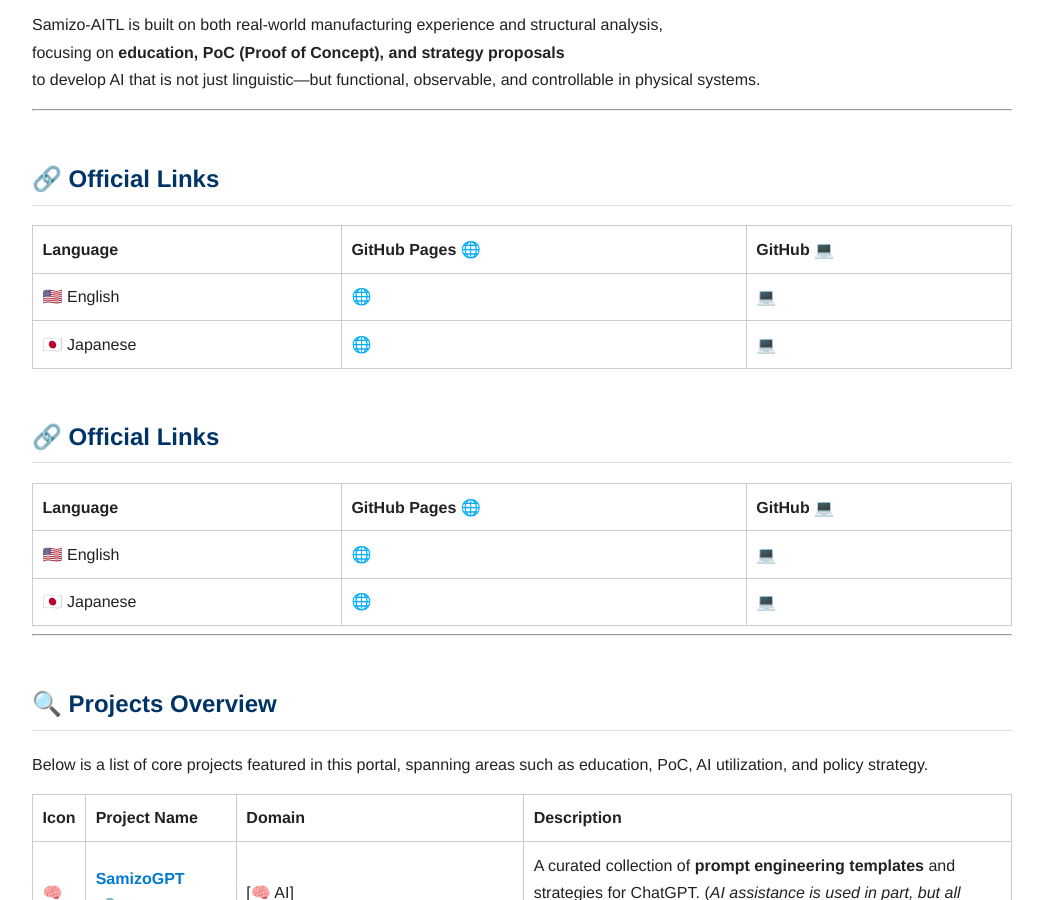
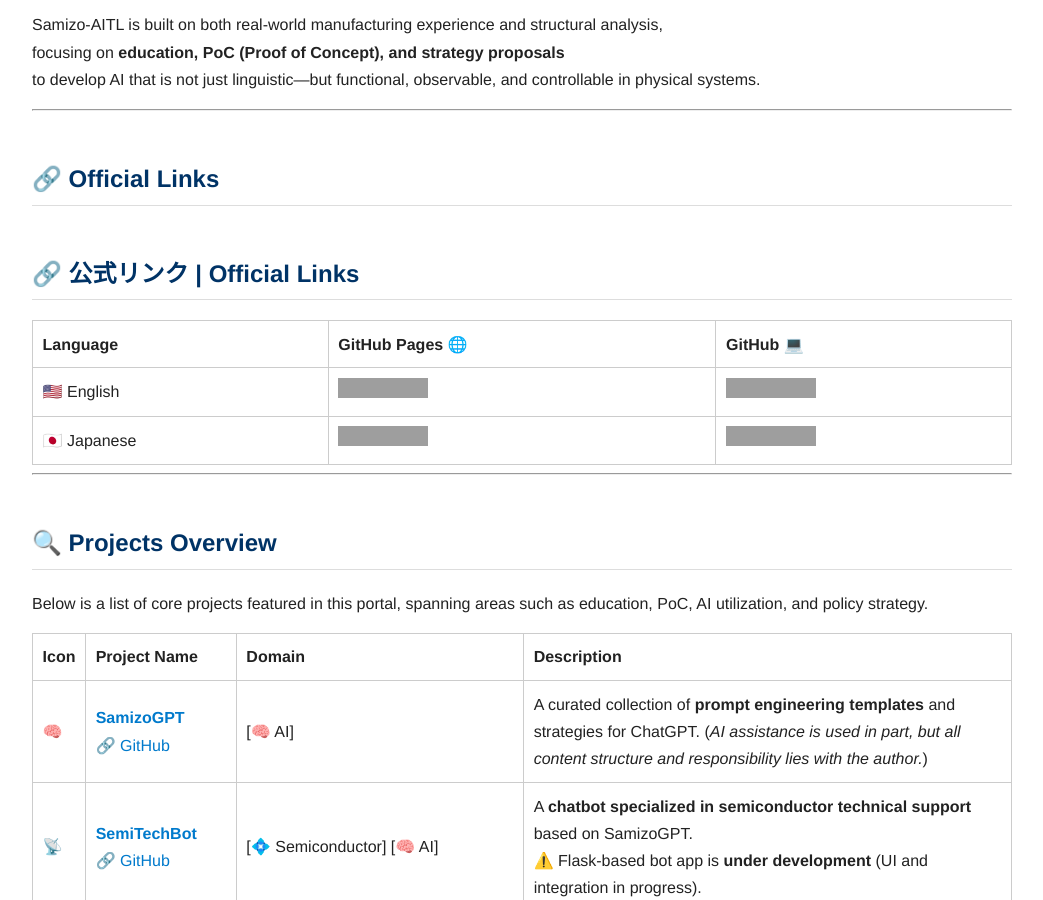
Before and after one commit to Samizo-AITL/Samizo-AITL.github.io, a Jekyll site: the page built from en/index.md, in a window 1280 px wide and 900 px high, scrolled down 374 px. Shown: the whole window, without its empty margins (118-1161 px from the left). Built offline with Jekyll 4.4.1, drawn with Linux system fonts in a browser that asks for light colours; grey boxes are pictures that could not be loaded.

Commit message:
Update index.md

```diff
--- a/en/index.md
+++ b/en/index.md
@@ -23,17 +23,12 @@
 
 ## 🔗 Official Links
 
-| Language | GitHub Pages 🌐 | GitHub 💻 |
-|----------|-----------------|-----------|
-| 🇺🇸 English | [🌐](https://samizo-aitl.github.io/en/) | [💻](https://github.com/Samizo-AITL/Samizo-AITL.github.io/tree/main/en) |
-| 🇯🇵 Japanese | [🌐](https://samizo-aitl.github.io/) | [💻](https://github.com/Samizo-AITL/Samizo-AITL.github.io) |
+## 🔗 公式リンク | Official Links
 
-## 🔗 Official Links
-
-| Language  | GitHub Pages 🌐 | GitHub 💻 |
-|-----------|----------------|-----------|
-| 🇺🇸 English | [🌐](https://samizo-aitl.github.io/en/) | [💻](https://github.com/Samizo-AITL/Samizo-AITL.github.io/tree/main/en) |
-| 🇯🇵 Japanese | [🌐](https://samizo-aitl.github.io/) | [💻](https://github.com/Samizo-AITL/Samizo-AITL.github.io) |
+| Language | GitHub Pages 🌐 | GitHub 💻　|
+|--------------------|--------------|--------|
+| 🇺🇸 English | [![GitHub Pages EN](https://img.shields.io/badge/GitHub%20Pages-English-brightgreen?logo=github)](https://samizo-aitl.github.io/en/) | [![GitHub Repo EN](https://img.shields.io/badge/GitHub-English-blue?logo=github)](https://github.com/Samizo-AITL/Samizo-AITL.github.io/tree/main/en) |
+| 🇯🇵 Japanese | [![GitHub Pages JP](https://img.shields.io/badge/GitHub%20Pages-日本語版-brightgreen?logo=github)](https://samizo-aitl.github.io/) | [![GitHub Repo JP](https://img.shields.io/badge/GitHub-日本語版-blue?logo=github)](https://github.com/Samizo-AITL/Samizo-AITL.github.io) |
 
 ---
 
```
